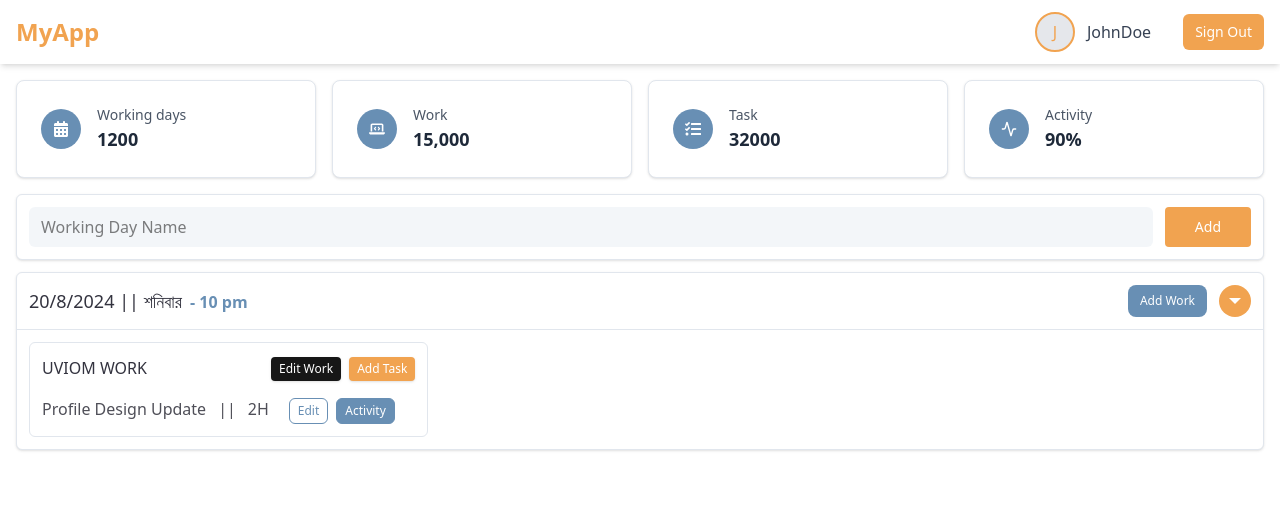
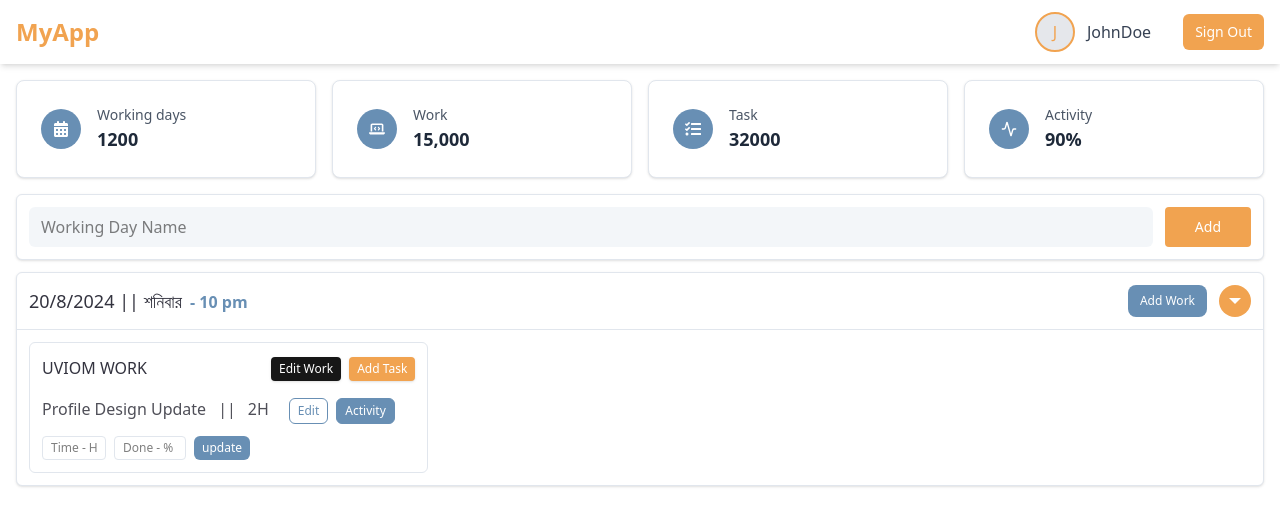
Before and after one commit to enamul90/work-manager, a Next.js app: page / in a window 1280 px wide. Shown: the top 526 px of the page. Built offline with nearby package versions, Linux system fonts and the light colour scheme.

Commit message:
update code

```diff
--- a/src/component/TaskComponent.js
+++ b/src/component/TaskComponent.js
@@ -75,7 +75,7 @@ export default function TaskComponent() {
                                 </button>
                             </div>
 
-                            <div className='space-x-2 flex hidden  '>
+                            <div className='space-x-2 flex   '>
                                 <input
                                     placeholder='Time - H'
                                     className='w-16 outline-0 border border-lightLine px-2 rounded text-xs'
```
